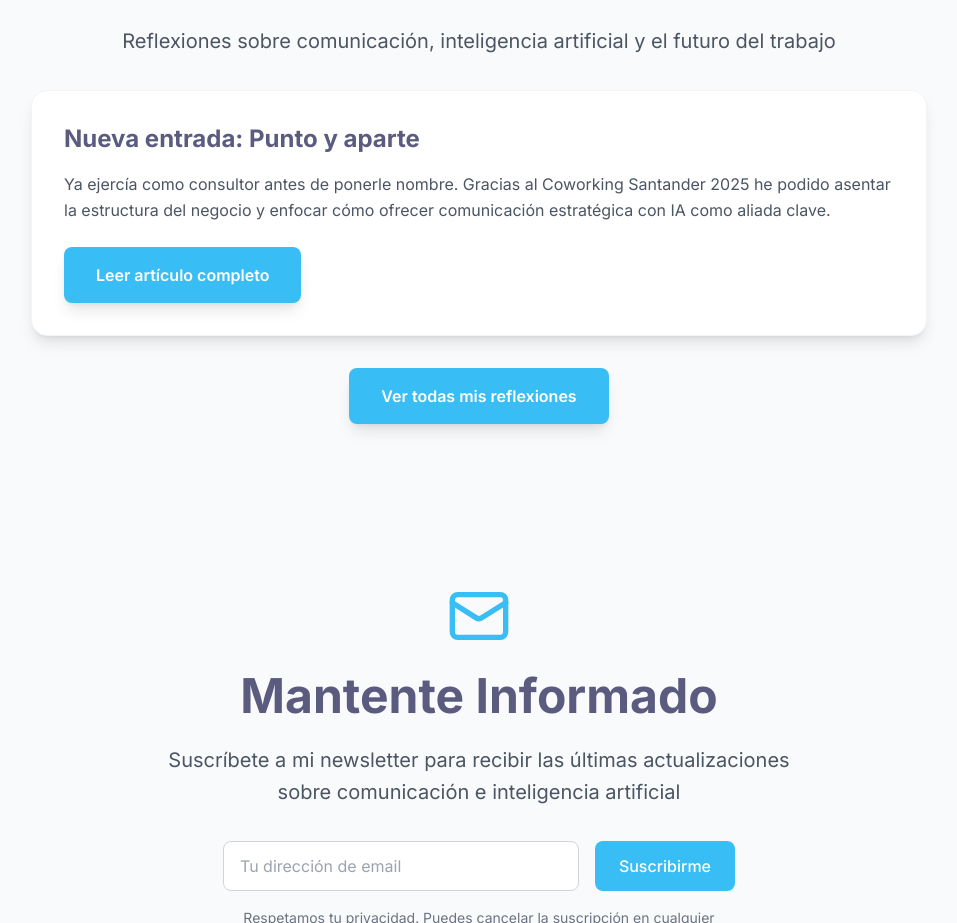
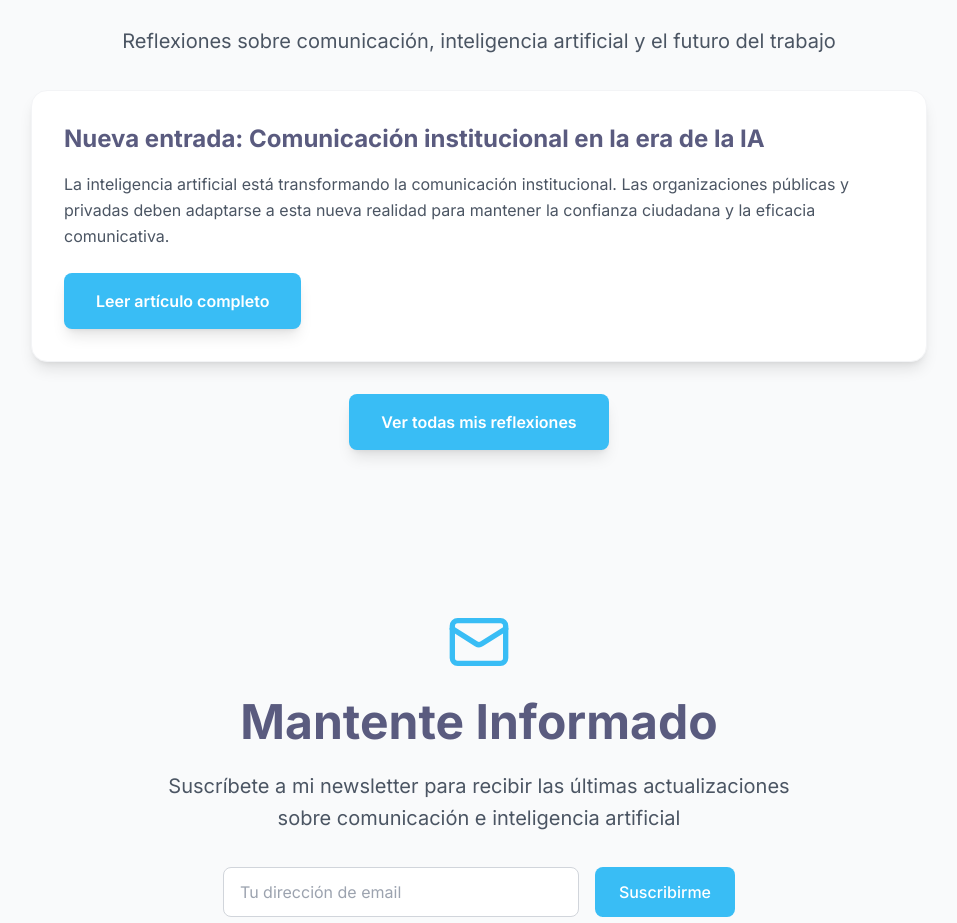
Before and after one commit to osanemeterio/oscarsanemeterio, a React (Vite) app: page / in a window 1280 px wide. Shown: the part 3100-4023 px from the top of the page, without its empty margins (161-1118 px from the left). Built offline with nearby package versions, Linux system fonts and the light colour scheme.

Commit message:
Update reflexiones section with new entry

```diff
--- a/src/pages/Home.tsx
+++ b/src/pages/Home.tsx
@@ -271,13 +271,13 @@ function App() {
           <div className="slide-up mb-8">
             <div className="bg-white p-8 rounded-2xl shadow-lg border border-gray-100">
               <h3 className="text-2xl font-bold text-[#5a5b7f] mb-4">
-                Nueva entrada: Punto y aparte
+                Nueva entrada: Comunicación institucional en la era de la IA
               </h3>
               <p className="text-gray-600 mb-6 leading-relaxed">
-                Ya ejercía como consultor antes de ponerle nombre. Gracias al Coworking Santander 2025 he podido asentar la estructura del negocio y enfocar cómo ofrecer comunicación estratégica con IA como aliada clave.
+                La inteligencia artificial está transformando la comunicación institucional. Las organizaciones públicas y privadas deben adaptarse a esta nueva realidad para mantener la confianza ciudadana y la eficacia comunicativa.
               </p>
               <a
-                href="/blog/punto-y-aparte"
+                href="/blog/comunicacion-institucional-ia"
                 className="btn-primary inline-block"
               >
                 Leer artículo completo
```
